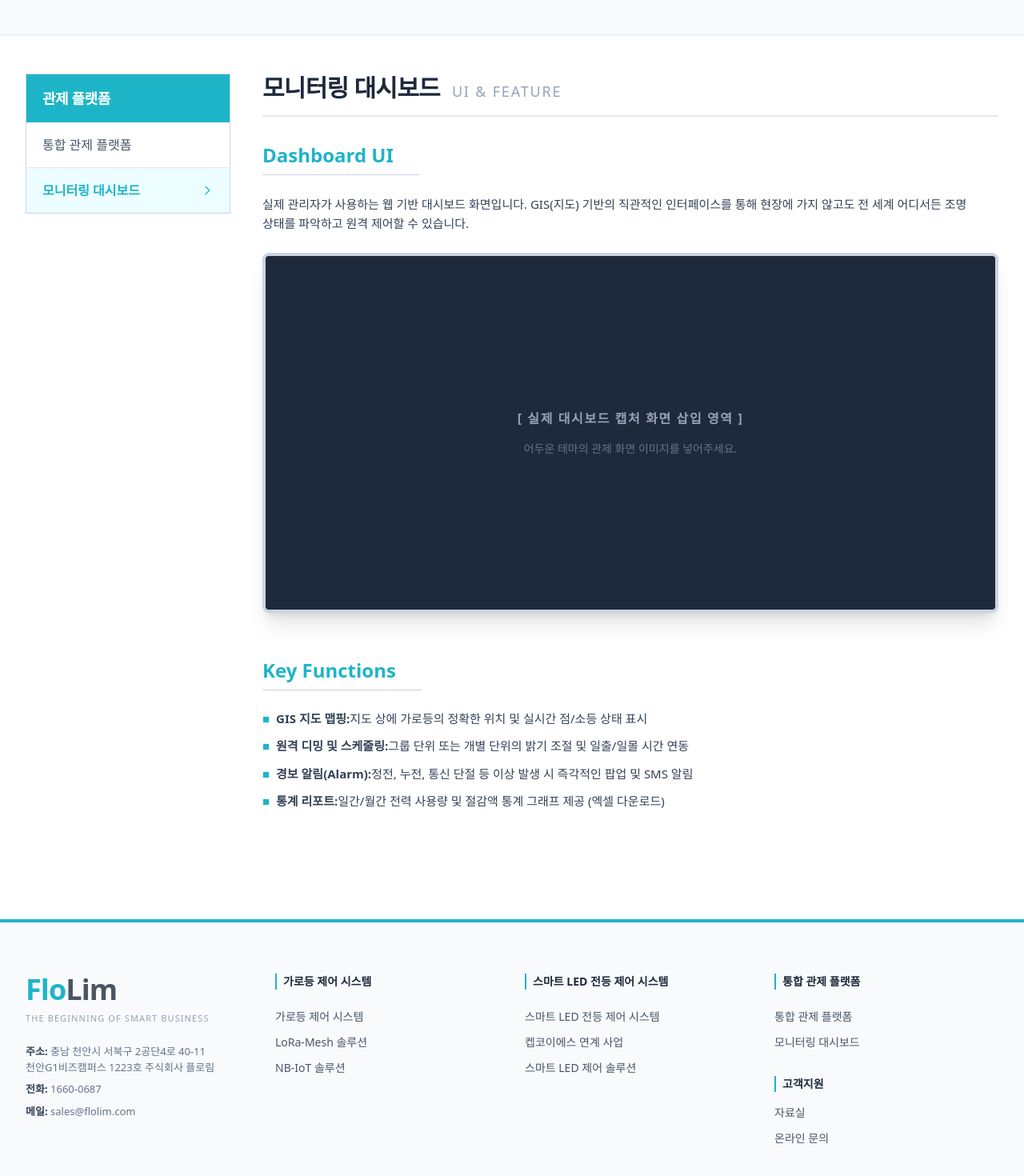
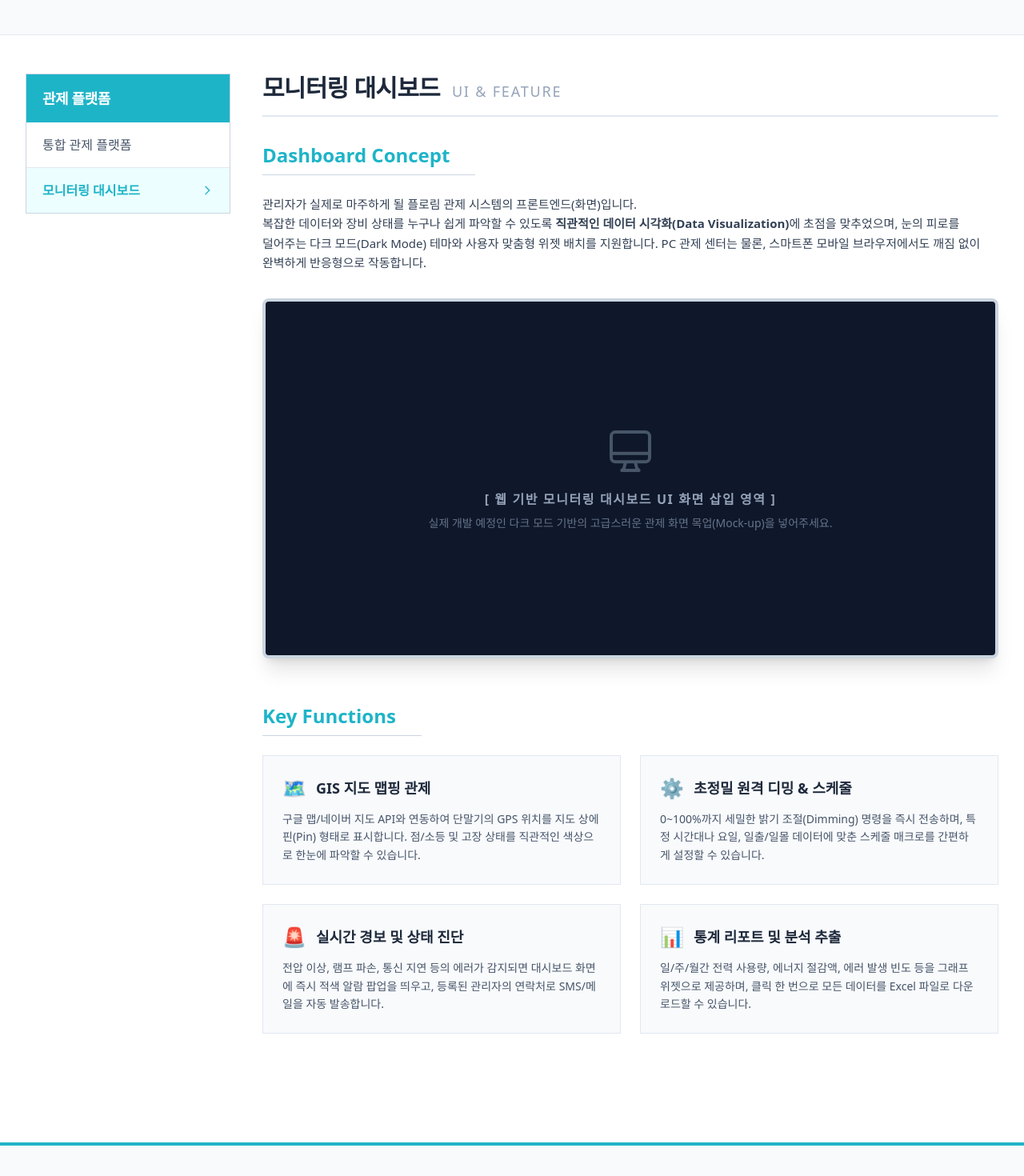
Before and after one commit to flolim-mj54/flolim-website, a React (Vite) app: page /dashboard in a window 1280 px wide. Shown: the part 222-1692 px from the top of the page at 80% size. Built offline with nearby package versions, Linux system fonts and the light colour scheme.

Commit message:
통합 관제 내용 수정

```diff
--- a/src/Dashboard.jsx
+++ b/src/Dashboard.jsx
@@ -12,6 +12,7 @@ const Dashboard = () => {
           <h1 className="text-3xl md:text-4xl font-black text-slate-800 tracking-tight">모니터링 대시보드</h1>
         </div>
       </div>
+
       <div className="max-w-7xl mx-auto px-4 sm:px-6 lg:px-8 mt-12 flex flex-col md:flex-row gap-10">
         <aside className="w-full md:w-64 flex-shrink-0">
           <div className="border border-slate-300">
@@ -19,37 +20,95 @@ const Dashboard = () => {
               <h2 className="text-lg font-bold tracking-tight">관제 플랫폼</h2>
             </div>
             <ul className="flex flex-col">
-              <li className="border-b border-slate-200"><Link to="/platform" className="flex items-center justify-between px-5 py-4 text-slate-600 hover:text-[#1eb4c8] hover:bg-slate-50 transition-all">통합 관제 플랫폼</Link></li>
-              <li className="border-b border-slate-200 last:border-0"><Link to="/dashboard" className="flex items-center justify-between px-5 py-4 bg-cyan-50 text-[#1eb4c8] font-bold">모니터링 대시보드 <svg className="w-4 h-4" fill="none" stroke="currentColor" viewBox="0 0 24 24"><path strokeLinecap="square" strokeLinejoin="miter" strokeWidth="2" d="M9 5l7 7-7 7"></path></svg></Link></li>
+              <li className="border-b border-slate-200">
+                <Link to="/platform" className="flex items-center justify-between px-5 py-4 text-slate-600 hover:text-[#1eb4c8] hover:bg-slate-50 transition-all">
+                  통합 관제 플랫폼
+                </Link>
+              </li>
+              <li className="border-b border-slate-200 last:border-0">
+                <Link to="/dashboard" className="flex items-center justify-between px-5 py-4 bg-cyan-50 text-[#1eb4c8] font-bold">
+                  모니터링 대시보드 <svg className="w-4 h-4" fill="none" stroke="currentColor" viewBox="0 0 24 24"><path strokeLinecap="square" strokeLinejoin="miter" strokeWidth="2" d="M9 5l7 7-7 7"></path></svg>
+                </Link>
+              </li>
             </ul>
           </div>
         </aside>
+
         <section className="flex-1 min-w-0">
           <h2 className="text-3xl font-black text-slate-800 tracking-tight mb-8 pb-4 border-b-2 border-slate-200">
             모니터링 대시보드 <span className="text-lg text-slate-400 font-normal tracking-widest uppercase ml-2">UI & Feature</span>
           </h2>
+
           <div className="mb-14">
-            <h3 className="text-2xl font-bold text-[#1eb4c8] border-b border-slate-300 pb-2 mb-6 inline-block pr-8">Dashboard UI</h3>
-            <p className="text-slate-700 leading-relaxed break-keep text-[15px] mb-6">
-              실제 관리자가 사용하는 웹 기반 대시보드 화면입니다. GIS(지도) 기반의 직관적인 인터페이스를 통해 현장에 가지 않고도 전 세계 어디서든 조명 상태를 파악하고 원격 제어할 수 있습니다.
+            <h3 className="text-2xl font-bold text-[#1eb4c8] border-b border-slate-300 pb-2 mb-6 inline-block pr-8">Dashboard Concept</h3>
+            <p className="text-slate-700 leading-relaxed break-keep text-[15px] mb-8">
+              관리자가 실제로 마주하게 될 플로림 관제 시스템의 프론트엔드(화면)입니다.
+              <br/>
+              복잡한 데이터와 장비 상태를 누구나 쉽게 파악할 수 있도록 <b>직관적인 데이터 시각화(Data Visualization)</b>에 초점을 맞추었으며, 눈의 피로를 덜어주는 다크 모드(Dark Mode) 테마와 사용자 맞춤형 위젯 배치를 지원합니다. PC 관제 센터는 물론, 스마트폰 모바일 브라우저에서도 깨짐 없이 완벽하게 반응형으로 작동합니다.
             </p>
-            <div className="w-full bg-slate-800 border-4 border-slate-300 rounded-lg p-2 flex flex-col items-center justify-center min-h-[450px] shadow-xl relative overflow-hidden">
-              <span className="text-slate-400 font-bold tracking-widest mb-4 z-10">[ 실제 대시보드 캡처 화면 삽입 영역 ]</span>
-              <span className="text-sm text-slate-500 z-10">어두운 테마의 관제 화면 이미지를 넣어주세요.</span>
+
+            {/* 🖼 대시보드 스크린샷 삽입 영역 */}
+            <div className="w-full bg-slate-900 border-4 border-slate-300 rounded-lg p-2 flex flex-col items-center justify-center min-h-[450px] shadow-xl relative overflow-hidden group hover:border-[#1eb4c8] transition-colors">
+              <svg className="w-16 h-16 text-slate-600 mb-4 z-10" fill="none" stroke="currentColor" viewBox="0 0 24 24"><path strokeLinecap="round" strokeLinejoin="round" strokeWidth="1.5" d="M9.75 17L9 20l-1 1h8l-1-1-.75-3M3 13h18M5 17h14a2 2 0 002-2V5a2 2 0 00-2-2H5a2 2 0 00-2 2v10a2 2 0 002 2z"></path></svg>
+              <span className="text-slate-400 font-bold tracking-widest mb-2 z-10">
+                [ 웹 기반 모니터링 대시보드 UI 화면 삽입 영역 ]
+              </span>
+              <span className="text-sm text-slate-500 z-10 text-center">
+                실제 개발 예정인 다크 모드 기반의 고급스러운 관제 화면 목업(Mock-up)을 넣어주세요.
+              </span>
             </div>
           </div>
+
           <div className="mb-14">
             <h3 className="text-2xl font-bold text-[#1eb4c8] border-b border-slate-300 pb-2 mb-6 inline-block pr-8">Key Functions</h3>
-            <ul className="space-y-3 text-[15px] text-slate-700">
-              <li className="flex items-start"><span className="text-[#1eb4c8] mr-2 font-bold">■</span><b>GIS 지도 맵핑:</b> 지도 상에 가로등의 정확한 위치 및 실시간 점/소등 상태 표시</li>
-              <li className="flex items-start"><span className="text-[#1eb4c8] mr-2 font-bold">■</span><b>원격 디밍 및 스케줄링:</b> 그룹 단위 또는 개별 단위의 밝기 조절 및 일출/일몰 시간 연동</li>
-              <li className="flex items-start"><span className="text-[#1eb4c8] mr-2 font-bold">■</span><b>경보 알림(Alarm):</b> 정전, 누전, 통신 단절 등 이상 발생 시 즉각적인 팝업 및 SMS 알림</li>
-              <li className="flex items-start"><span className="text-[#1eb4c8] mr-2 font-bold">■</span><b>통계 리포트:</b> 일간/월간 전력 사용량 및 절감액 통계 그래프 제공 (엑셀 다운로드)</li>
-            </ul>
+            <div className="grid grid-cols-1 md:grid-cols-2 gap-6">
+
+              <div className="border border-slate-200 p-6 bg-slate-50">
+                <div className="flex items-center mb-3">
+                  <span className="text-2xl mr-3">🗺️</span>
+                  <h4 className="font-bold text-slate-800 text-lg">GIS 지도 맵핑 관제</h4>
+                </div>
+                <p className="text-sm text-slate-600 leading-relaxed">
+                  구글 맵/네이버 지도 API와 연동하여 단말기의 GPS 위치를 지도 상에 핀(Pin) 형태로 표시합니다. 점/소등 및 고장 상태를 직관적인 색상으로 한눈에 파악할 수 있습니다.
+                </p>
+              </div>
+
+              <div className="border border-slate-200 p-6 bg-slate-50">
+                <div className="flex items-center mb-3">
+                  <span className="text-2xl mr-3">⚙️</span>
+                  <h4 className="font-bold text-slate-800 text-lg">초정밀 원격 디밍 & 스케줄</h4>
+                </div>
+                <p className="text-sm text-slate-600 leading-relaxed">
+                  0~100%까지 세밀한 밝기 조절(Dimming) 명령을 즉시 전송하며, 특정 시간대나 요일, 일출/일몰 데이터에 맞춘 스케줄 매크로를 간편하게 설정할 수 있습니다.
+                </p>
+              </div>
+
+              <div className="border border-slate-200 p-6 bg-slate-50">
+                <div className="flex items-center mb-3">
+                  <span className="text-2xl mr-3">🚨</span>
+                  <h4 className="font-bold text-slate-800 text-lg">실시간 경보 및 상태 진단</h4>
+                </div>
+                <p className="text-sm text-slate-600 leading-relaxed">
+                  전압 이상, 램프 파손, 통신 지연 등의 에러가 감지되면 대시보드 화면에 즉시 적색 알람 팝업을 띄우고, 등록된 관리자의 연락처로 SMS/메일을 자동 발송합니다.
+                </p>
+              </div>
+
+              <div className="border border-slate-200 p-6 bg-slate-50">
+                <div className="flex items-center mb-3">
+                  <span className="text-2xl mr-3">📊</span>
+                  <h4 className="font-bold text-slate-800 text-lg">통계 리포트 및 분석 추출</h4>
+                </div>
+                <p className="text-sm text-slate-600 leading-relaxed">
+                  일/주/월간 전력 사용량, 에너지 절감액, 에러 발생 빈도 등을 그래프 위젯으로 제공하며, 클릭 한 번으로 모든 데이터를 Excel 파일로 다운로드할 수 있습니다.
+                </p>
+              </div>
+
+            </div>
           </div>
         </section>
       </div>
     </div>
   );
 };
+
 export default Dashboard;
```
Also changed, not shown: src/PlatformIntro.jsx (+57 -13 lines).
